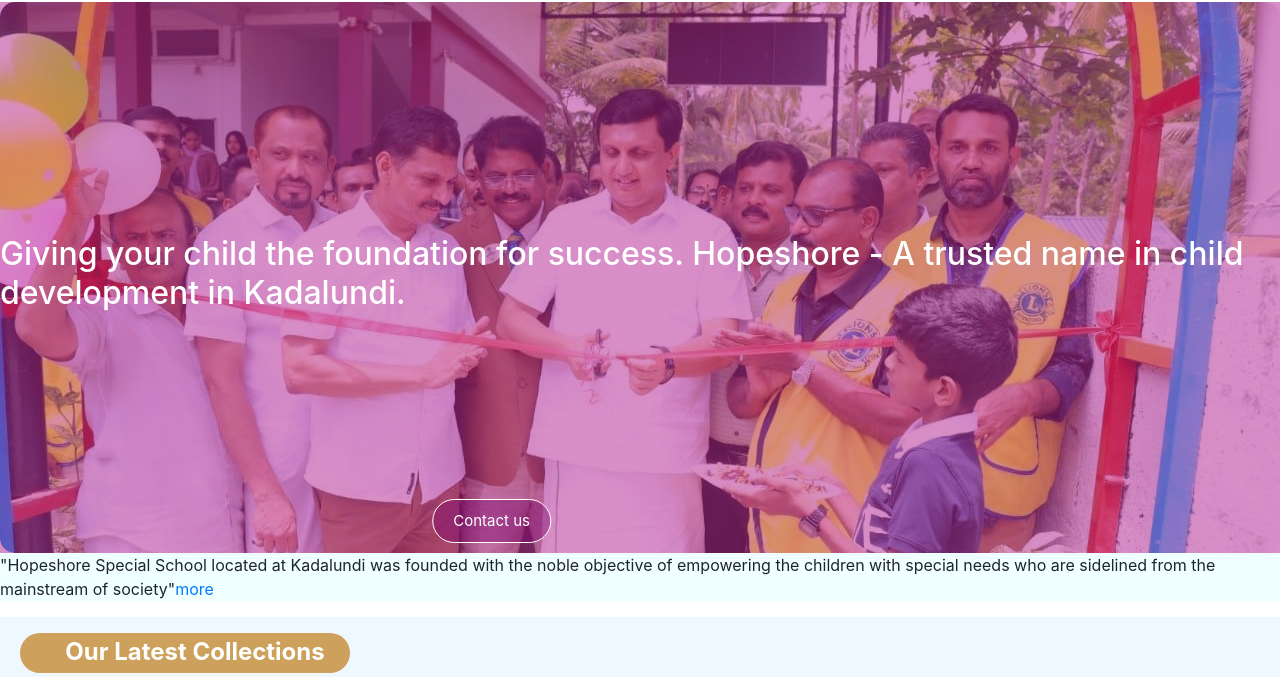
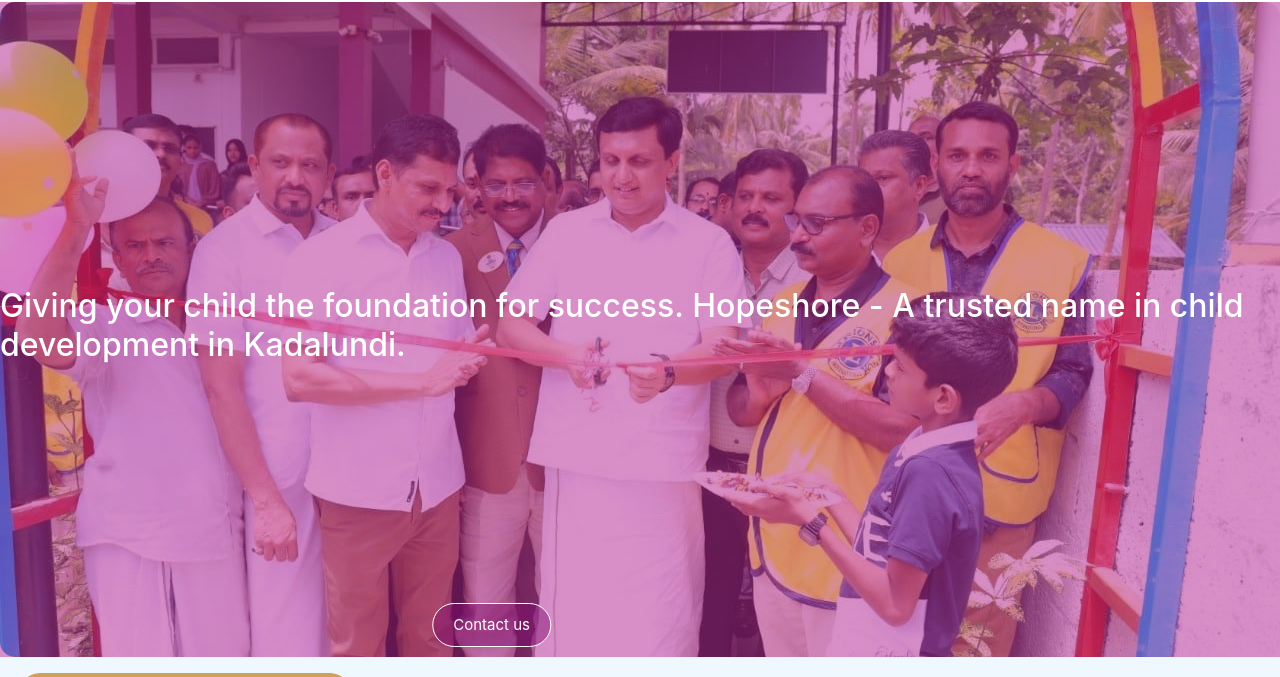
Before and after one commit to koushil-mankali/shopping-site-frontend, a website: page index.html in a window 1280 px wide. Shown: the part 68-745 px from the top of the page. Drawn offline with nearby package versions, Linux system fonts and the light colour scheme.

Commit message:
change the image of transparent

```diff
--- a/index.html
+++ b/index.html
@@ -89,7 +89,7 @@
   </a>
 </div> -->
 <div class="image-box">
-  <img src="images/carousel slide/edit1.jpg" alt="Image description">
+  <img src="images/carousel slide/edit3.jpg" alt="Image description">
   <div class="text-overlay">
     <h2 id="banner-text">Giving your child the foundation for success. Hopeshore - A trusted name in child development in Kadalundi.</h2>
     <div><br><br><br><button id="banner-button">Contact us</button></div>
@@ -99,7 +99,7 @@
 
 <!------------------------------------------------------Carousel---------------------------------------------------->
 <!-- about -->
-  <p style="background-color: #F0FFFF;">"Hopeshore Special School located at Kadalundi was founded with the noble objective of empowering the children with special needs who are sidelined from the mainstream of society"<a href="aboutus.html">more</a></p>
+  <!-- <p style="background-color: #F0FFFF;">"Hopeshore Special School located at Kadalundi was founded with the noble objective of empowering the children with special needs who are sidelined from the mainstream of society"<a href="aboutus.html">more</a></p> -->
 <!-- about -->
 <!------------------------------------------------------Cards---------------------------------------------------->
 <div class="container-fluid" style="background-color:#F0F8FF; border-bottom:1px solid darkgray; overflow: auto;">
```
Also changed, not shown: images/carousel slide/edit2.jpg (added), images/carousel slide/edit3.jpg (added).
